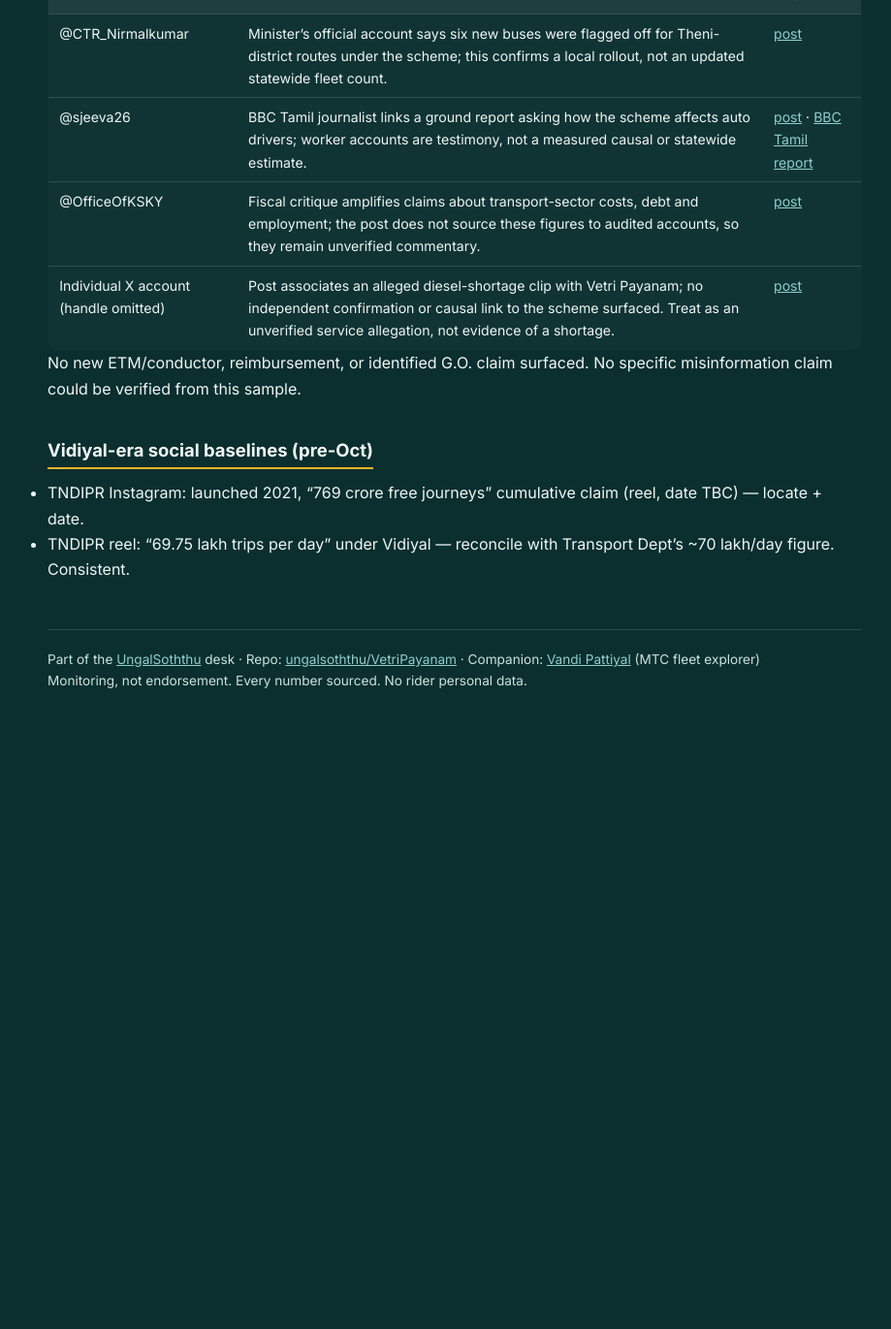
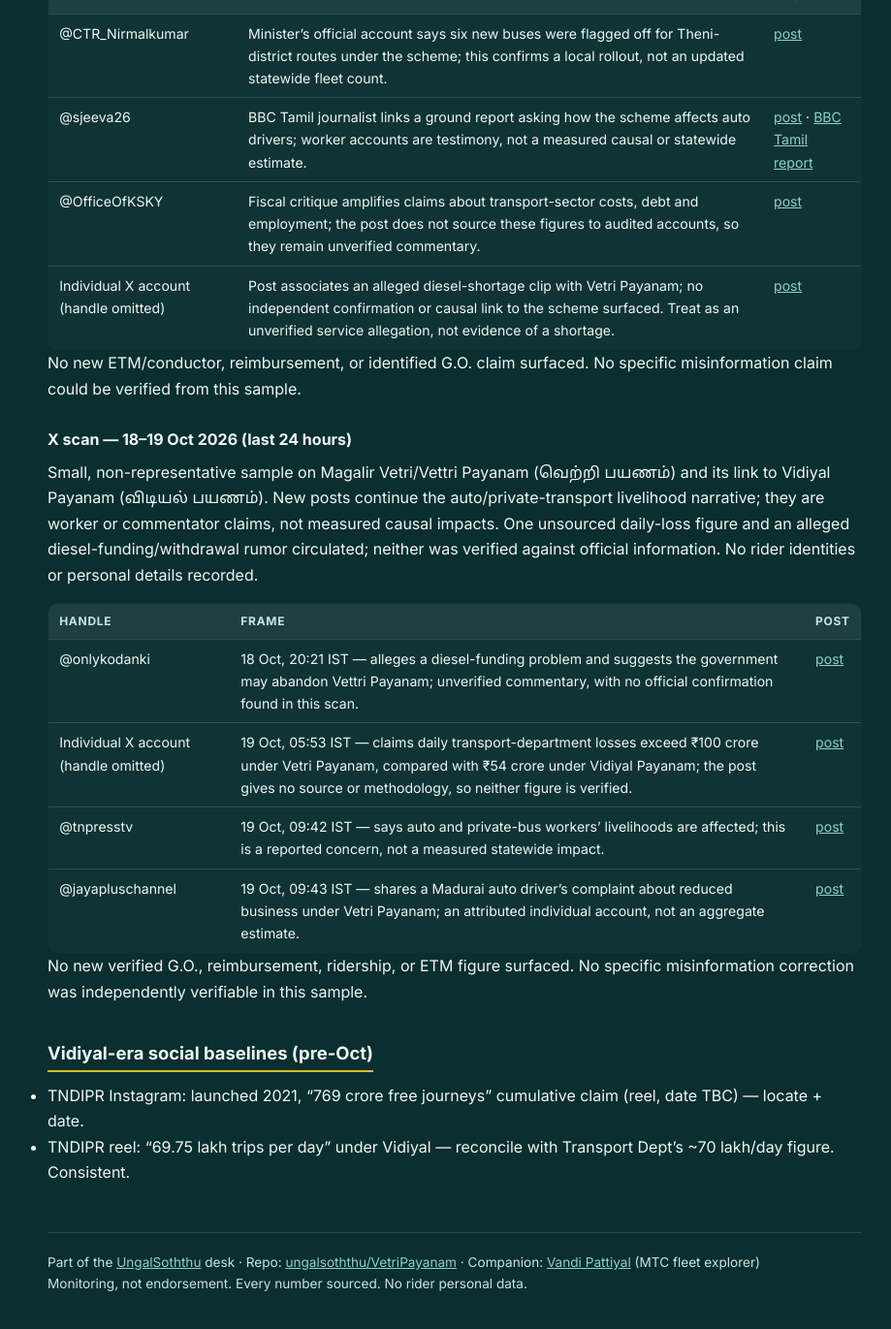
Before and after one commit to ungalsoththu/VetriPayanam, a Jekyll site: the page built from social/SOCIALLOG.md, in a window 1280 px wide and 1400 px high, scrolled down 7585 px. Shown: the top 1371 px of the window at 97% size, without its empty margins (171-1090 px from the left). Built offline with Jekyll 4.4.1, drawn with Linux system fonts in a browser that asks for light colours; before the commit the page ends 8363 px from its top, so only the background shows below that.

Commit message:
daily watch 2026-10-19: operator-livelihood claims remain unverified

```diff
--- a/social/SOCIALLOG.md
+++ b/social/SOCIALLOG.md
@@ -195,6 +195,19 @@ Small, non-representative sample about Magalir Vetri/Vettri Payanam (வெற
 
 No new ETM/conductor, reimbursement, or identified G.O. claim surfaced. No specific misinformation claim could be verified from this sample.
 
+### X scan — 18–19 Oct 2026 (last 24 hours)
+
+Small, non-representative sample on Magalir Vetri/Vettri Payanam (வெற்றி பயணம்) and its link to Vidiyal Payanam (விடியல் பயணம்). New posts continue the auto/private-transport livelihood narrative; they are worker or commentator claims, not measured causal impacts. One unsourced daily-loss figure and an alleged diesel-funding/withdrawal rumor circulated; neither was verified against official information. No rider identities or personal details recorded.
+
+| Handle | Frame | Post |
+| --- | --- | --- |
+| @onlykodanki | 18 Oct, 20:21 IST — alleges a diesel-funding problem and suggests the government may abandon Vettri Payanam; unverified commentary, with no official confirmation found in this scan. | [post](https://x.com/onlykodanki/status/2111832463291064641) |
+| Individual X account (handle omitted) | 19 Oct, 05:53 IST — claims daily transport-department losses exceed ₹100 crore under Vetri Payanam, compared with ₹54 crore under Vidiyal Payanam; the post gives no source or methodology, so neither figure is verified. | [post](https://x.com/catis71851220/status/2111976546110173618) |
+| @tnpresstv | 19 Oct, 09:42 IST — says auto and private-bus workers' livelihoods are affected; this is a reported concern, not a measured statewide impact. | [post](https://x.com/tnpresstv/status/2112034194889314315) |
+| @jayapluschannel | 19 Oct, 09:43 IST — shares a Madurai auto driver's complaint about reduced business under Vetri Payanam; an attributed individual account, not an aggregate estimate. | [post](https://x.com/jayapluschannel/status/2112034384601924012) |
+
+No new verified G.O., reimbursement, ridership, or ETM figure surfaced. No specific misinformation correction was independently verifiable in this sample.
+
 ## Vidiyal-era social baselines (pre-Oct)
 
 - TNDIPR Instagram: launched 2021, "769 crore free journeys" cumulative claim (reel, date TBC) — locate + date.
```
